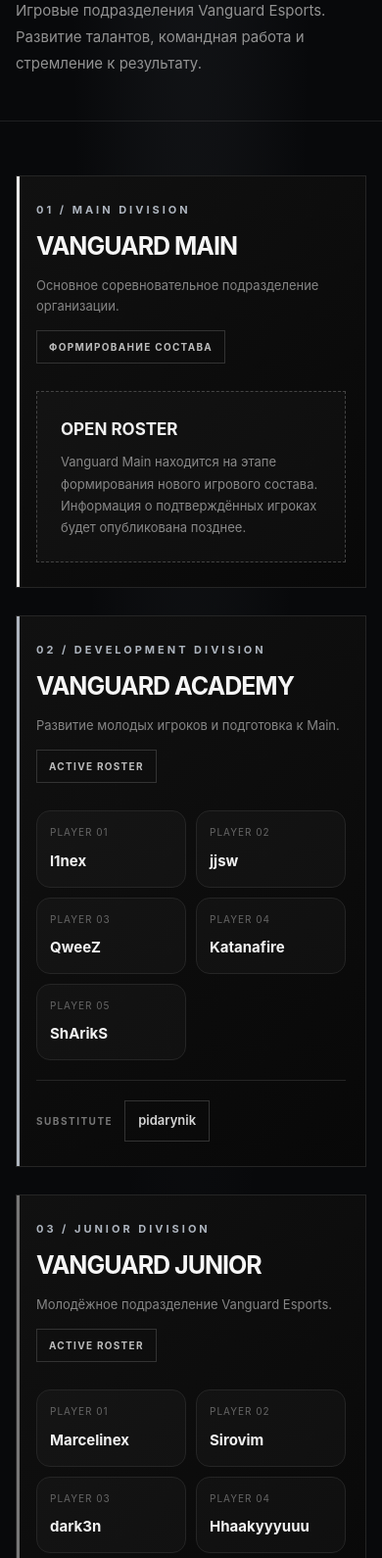
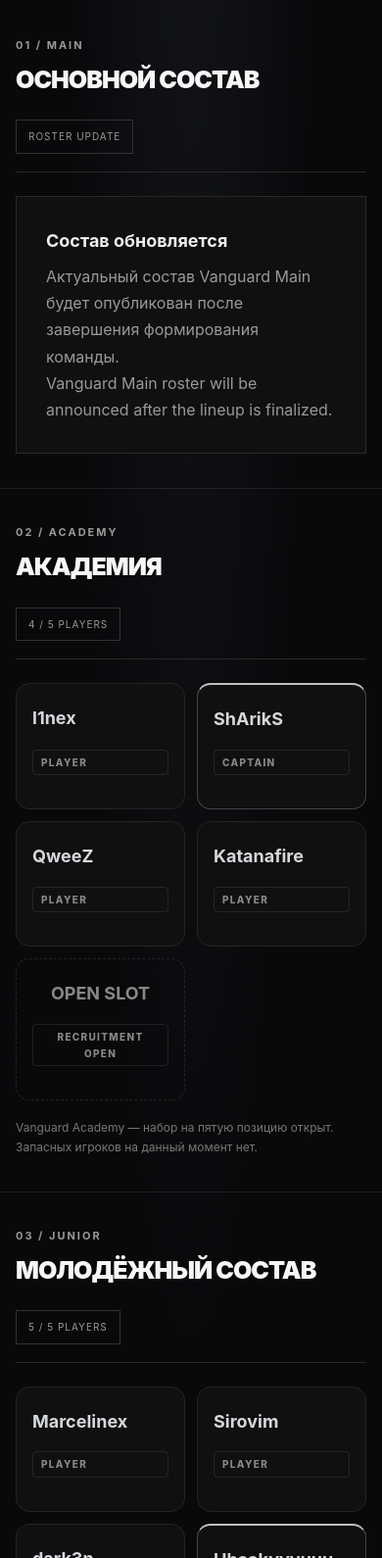
Before and after one commit to vanguardesports/vanguard-esports-website, a plain HTML site: page teams.html in a window 390 px wide. Shown: the part 308-1898 px from the top of the page at 98% size. Drawn offline with Linux system fonts and the light colour scheme.

Commit message:
teams.html

```diff
--- a/teams.html
+++ b/teams.html
@@ -1,419 +1,275 @@
+
 <!DOCTYPE html>
 <html lang="ru">
 <head>
     <meta charset="UTF-8">
     <meta name="viewport" content="width=device-width, initial-scale=1.0">
-    <meta name="description" content="Актуальные составы Vanguard Esports и суббренд Noctel Reload.">
     <meta name="theme-color" content="#050505">
+    <meta name="description" content="Официальные составы Vanguard Esports по Counter-Strike 2.">
     <title>Составы — Vanguard Esports</title>
     <link rel="icon" type="image/svg+xml" href="assets/logos/favicon.svg">
     <link rel="stylesheet" href="css/styles.css">
 
     <style>
-        .teams-page {
-            min-height: 70vh;
-            padding-bottom: 100px;
-        }
-
-        .teams-hero {
-            padding: 100px 0 65px;
-            border-bottom: 1px solid rgba(255,255,255,.09);
-        }
-
-        .teams-hero .eyebrow,
+        .teams-page { padding-bottom: 90px; }
+        .teams-intro { padding: 75px 0 45px; }
+        .teams-intro .eyebrow,
         .roster-eyebrow {
-            color: #aeb5bf;
+            color: #999;
             font-size: 11px;
             font-weight: 700;
-            letter-spacing: 3px;
+            letter-spacing: 2px;
             text-transform: uppercase;
         }
-
-        .teams-hero h1 {
-            margin: 18px 0;
-            color: #f5f5f5;
-            font-size: clamp(42px, 7vw, 76px);
-            line-height: .98;
-            letter-spacing: -3px;
-            text-transform: uppercase;
+        .teams-intro h1 {
+            margin: 14px 0;
+            font-size: clamp(34px, 6vw, 58px);
+            font-weight: 800;
+            letter-spacing: -2px;
         }
-
-        .teams-hero p {
-            max-width: 580px;
-            color: #929292;
-            font-size: 15px;
-            line-height: 1.8;
+        .teams-intro p {
+            max-width: 620px;
+            color: #999;
+            line-height: 1.7;
         }
-
-        .rosters-list {
-            display: grid;
-            gap: 28px;
-            padding-top: 55px;
-        }
-
-        .roster-panel {
-            position: relative;
-            overflow: hidden;
-            padding: 34px;
-            border: 1px solid #252525;
-            background: linear-gradient(135deg, #111 0%, #080808 100%);
-        }
-
-        .roster-panel::before {
-            position: absolute;
-            top: 0;
-            left: 0;
-            width: 3px;
-            height: 100%;
-            background: #e8e8e8;
-            content: "";
-        }
-
-        .roster-panel.academy::before {
-            background: #aeb5bf;
-        }
-
-        .roster-panel.junior::before {
-            background: #777;
-        }
-
-        .roster-panel.noctel::before {
-            background: #c0c0c0;
-        }
-
-        .roster-top {
+        .roster-section { padding: 35px 0; }
+        .roster-heading {
             display: flex;
-            align-items: flex-start;
+            align-items: center;
             justify-content: space-between;
             gap: 20px;
-            margin-bottom: 28px;
+            margin-bottom: 24px;
+            border-bottom: 1px solid #292929;
+            padding-bottom: 18px;
         }
-
-        .roster-top h2 {
-            margin: 8px 0 0;
-            color: #f5f5f5;
-            font-size: clamp(25px, 4vw, 36px);
+        .roster-heading h2 {
+            margin: 6px 0 0;
+            font-size: clamp(25px, 4vw, 34px);
             letter-spacing: -1px;
+        }
+        .roster-status {
+            color: #999;
+            border: 1px solid #333;
+            padding: 8px 12px;
+            font-size: 10px;
+            letter-spacing: 1px;
             text-transform: uppercase;
+            white-space: nowrap;
         }
-
-        .roster-description {
-            margin: 9px 0 0;
-            color: #858585;
-            font-size: 13px;
-            line-height: 1.6;
+        .players-grid {
+            display: grid;
+            grid-template-columns: repeat(5, minmax(0, 1fr));
+            gap: 12px;
         }
-
-        .roster-status {
-            flex-shrink: 0;
-            padding: 8px 12px;
-            border: 1px solid #333;
-            color: #bdbdbd;
+        .player-card {
+            min-height: 115px;
+            padding: 20px 16px;
+            background: #101010;
+            border: 1px solid #242424;
+            display: flex;
+            flex-direction: column;
+            justify-content: space-between;
+            transition: border-color .2s, transform .2s;
+        }
+        .player-card:hover {
+            border-color: #777;
+            transform: translateY(-3px);
+        }
+        .player-name {
+            font-size: 18px;
+            font-weight: 750;
+            overflow-wrap: anywhere;
+        }
+        .player-role {
+            margin-top: 16px;
+            color: #888;
             font-size: 10px;
-            font-weight: 700;
             letter-spacing: 1.3px;
             text-transform: uppercase;
         }
-
-        .player-grid {
-            display: grid;
-            grid-template-columns: repeat(5, minmax(0, 1fr));
-            gap: 10px;
+        .player-card.captain { border-top: 2px solid #c0c0c0; }
+        .player-card.open-slot {
+            border-style: dashed;
+            background: transparent;
+            color: #888;
         }
-
-        .player-card {
-            min-height: 86px;
-            display: flex;
-            flex-direction: column;
-            justify-content: center;
-            padding: 17px;
-            border: 1px solid #252525;
-            background: rgba(255,255,255,.025);
+        .roster-note {
+            margin-top: 18px;
+            color: #777;
+            font-size: 12px;
         }
-
-        .player-number {
-            margin-bottom: 9px;
-            color: #666;
-            font-size: 10px;
-            letter-spacing: 1px;
-        }
-
-        .player-name {
-            color: #f1f1f1;
-            font-size: 15px;
-            font-weight: 700;
-            overflow-wrap: anywhere;
-        }
-
-        .reserve-block {
-            display: flex;
-            align-items: center;
-            flex-wrap: wrap;
-            gap: 12px;
-            margin-top: 20px;
-            padding-top: 20px;
-            border-top: 1px solid #252525;
-        }
-
-        .reserve-label {
-            color: #777;
-            font-size: 10px;
-            font-weight: 700;
-            letter-spacing: 1.5px;
-            text-transform: uppercase;
-        }
-
-        .reserve-player {
-            padding: 9px 13px;
-            border: 1px solid #333;
-            color: #d5d5d5;
-            font-size: 13px;
-            font-weight: 600;
-        }
-
-        .open-roster {
-            padding: 24px;
-            border: 1px dashed #444;
-            background: rgba(255,255,255,.02);
-        }
-
-        .open-roster strong {
-            display: block;
-            margin-bottom: 8px;
-            color: #f0f0f0;
-            font-size: 17px;
-            text-transform: uppercase;
-        }
-
-        .open-roster p {
-            margin: 0;
-            color: #888;
-            font-size: 13px;
+        .roster-update {
+            padding: 30px;
+            background: #101010;
+            border: 1px solid #292929;
+            color: #999;
             line-height: 1.7;
         }
-
-        .noctel-note {
-            max-width: 720px;
-            margin: 0;
-            color: #a0a0a0;
-            font-size: 14px;
-            line-height: 1.8;
+        .roster-update strong {
+            display: block;
+            color: #eee;
+            font-size: 18px;
+            margin-bottom: 8px;
         }
-
-        .noctel-name {
-            margin-top: 28px;
-            color: #f5f5f5;
-            font-size: clamp(27px, 4vw, 42px);
-            font-weight: 800;
-            letter-spacing: 1px;
+        @media (max-width: 900px) {
+            .players-grid { grid-template-columns: repeat(3, minmax(0, 1fr)); }
         }
-
-        @media (max-width: 800px) {
-            .player-grid {
-                grid-template-columns: repeat(2, minmax(0, 1fr));
-            }
-
-            .roster-panel {
-                padding: 25px 20px;
-            }
-        }
-
-        @media (max-width: 520px) {
-            .teams-hero {
-                padding: 75px 0 45px;
-            }
-
-            .teams-hero h1 {
-                letter-spacing: -2px;
-            }
-
-            .roster-top {
-                flex-direction: column;
-                gap: 14px;
-            }
-
-            .player-grid {
-                grid-template-columns: 1fr 1fr;
-            }
-
-            .player-card {
-                min-height: 76px;
-                padding: 13px;
-            }
+        @media (max-width: 600px) {
+            .teams-intro { padding: 55px 0 30px; }
+            .players-grid { grid-template-columns: repeat(2, minmax(0, 1fr)); }
+            .roster-heading { align-items: flex-start; flex-direction: column; }
+            .player-card { min-height: 100px; }
         }
     </style>
 </head>
 
 <body>
-
 <header class="header">
     <div class="container">
+        <div class="header-inner">
             <a href="index.html" class="logo" aria-label="Vanguard Esports">
                 <img src="assets/logos/favicon.svg" alt="Vanguard" width="38" height="38">
                 <span>VANGUARD<span class="logo-accent"> ESPORTS</span></span>
             </a>
 
             <nav class="nav">
-                <a href="index.html" class="nav-link">Главная</a>
-                <a href="teams.html" class="nav-link active">Составы</a>
-                <a href="matches.html" class="nav-link">Матчи</a>
-                <a href="news.html" class="nav-link">Новости</a>
-                <a href="about.html" class="nav-link">О нас</a>
-                <a href="contacts.html" class="nav-link">Контакты</a>
+                <a href="index.html" data-i18n="nav.home">Главная</a>
+                <a href="teams.html" data-i18n="nav.teams">Составы</a>
+                <a href="matches.html" data-i18n="nav.matches">Матчи</a>
+                <a href="news.html" data-i18n="nav.news">Новости</a>
+                <a href="partners.html">Партнёры</a>
+                <a href="about.html" data-i18n="nav.about">О нас</a>
+                <a href="contacts.html" data-i18n="nav.contacts">Контакты</a>
             </nav>
 
             <div class="header-actions">
-                <div class="lang-switch">
-                    <button class="lang-btn active" type="button" data-lang="ru">RU</button>
-                    <button class="lang-btn" type="button" data-lang="en">EN</button>
-                </div>
-                <button class="mobile-menu-toggle" type="button" aria-label="Открыть меню">
-                    <span></span>
-                    <span></span>
-                    <span></span>
+                <button class="lang-switch" id="langSwitch" type="button">EN</button>
+                <button class="mobile-menu-toggle" id="mobileMenuToggle"
+                        type="button" aria-label="Открыть меню">
+                    <span></span><span></span><span></span>
                 </button>
             </div>
         </div>
+    </div>
 
-        <div class="mobile-menu">
-            <a href="index.html">Главная</a>
-            <a href="teams.html">Составы</a>
-            <a href="matches.html">Матчи</a>
-            <a href="news.html">Новости</a>
-            <a href="about.html">О нас</a>
-            <a href="contacts.html">Контакты</a>
+    <div class="mobile-menu" id="mobileMenu">
+        <a href="index.html" data-i18n="nav.home">Главная</a>
+        <a href="teams.html" data-i18n="nav.teams">Составы</a>
+        <a href="matches.html" data-i18n="nav.matches">Матчи</a>
+        <a href="news.html" data-i18n="nav.news">Новости</a>
+        <a href="partners.html">Партнёры</a>
+        <a href="about.html" data-i18n="nav.about">О нас</a>
+        <a href="contacts.html" data-i18n="nav.contacts">Контакты</a>
     </div>
 </header>
 
 <main class="teams-page">
-        <section class="teams-hero">
+    <section class="teams-intro">
         <div class="container">
-                <div class="eyebrow">VANGUARD ESPORTS / ROSTERS</div>
-                <h1>Наши<br>составы</h1>
-                <p>
-                    Игровые подразделения Vanguard Esports.
-                    Развитие талантов, командная работа и стремление к результату.
+            <div class="roster-eyebrow">VANGUARD ESPORTS / CS2</div>
+            <h1 data-i18n="page.teams.title">Наши составы</h1>
+            <p data-i18n="page.teams.description">
+                Игроки, представляющие Vanguard Esports на соревновательной сцене.
             </p>
         </div>
     </section>
 
-        <section class="container rosters-list">
-
-            <!-- MAIN -->
-            <article class="roster-panel main">
-                <div class="roster-top">
+    <section class="roster-section">
+        <div class="container">
+            <div class="roster-heading">
                 <div>
-                        <div class="roster-eyebrow">01 / MAIN DIVISION</div>
-                        <h2>Vanguard Main</h2>
-                        <p class="roster-description">Основное соревновательное подразделение организации.</p>
+                    <div class="roster-eyebrow">01 / MAIN</div>
+                    <h2 data-i18n="teams.main">Основной состав</h2>
                 </div>
-                    <span class="roster-status">Формирование состава</span>
+                <span class="roster-status">ROSTER UPDATE</span>
             </div>
 
-                <div class="open-roster">
-                    <strong>Open Roster</strong>
-                    <p>
-                        Vanguard Main находится на этапе формирования нового игрового состава.
-                        Информация о подтверждённых игроках будет опубликована позднее.
-                    </p>
+            <div class="roster-update">
+                <strong>Состав обновляется</strong>
+                Актуальный состав Vanguard Main будет опубликован после завершения формирования команды.
+                <br>
+                <span>Vanguard Main roster will be announced after the lineup is finalized.</span>
             </div>
+        </div>
+    </section>
+
+    <section class="roster-section">
+        <div class="container">
+            <div class="roster-heading">
+                <div>
+                    <div class="roster-eyebrow">02 / ACADEMY</div>
+                    <h2 data-i18n="teams.academy">Академия</h2>
+                </div>
+                <span class="roster-status">4 / 5 PLAYERS</span>
+            </div>
+
+            <div class="players-grid">
+                <article class="player-card">
+                    <div class="player-name">l1nex</div>
+                    <div class="player-role">Player</div>
                 </article>
 
-            <!-- ACADEMY -->
-            <article class="roster-panel academy">
-                <div class="roster-top">
+                <article class="player-card captain">
+                    <div class="player-name">ShArikS</div>
+                    <div class="player-role">Captain</div>
+                </article>
+
+                <article class="player-card">
+                    <div class="player-name">QweeZ</div>
+                    <div class="player-role">Player</div>
+                </article>
+
+                <article class="player-card">
+                    <div class="player-name">Katanafire</div>
+                    <div class="player-role">Player</div>
+                </article>
+
+                <article class="player-card open-slot">
+                    <div class="player-name">OPEN SLOT</div>
+                    <div class="player-role">Recruitment open</div>
+                </article>
+            </div>
+            <p class="roster-note">Vanguard Academy — набор на пятую позицию открыт. Запасных игроков на данный момент нет.</p>
+        </div>
+    </section>
+
+    <section class="roster-section">
+        <div class="container">
+            <div class="roster-heading">
                 <div>
-                        <div class="roster-eyebrow">02 / DEVELOPMENT DIVISION</div>
-                        <h2>Vanguard Academy</h2>
-                        <p class="roster-description">Развитие молодых игроков и подготовка к Main.</p>
+                    <div class="roster-eyebrow">03 / JUNIOR</div>
+                    <h2 data-i18n="teams.junior">Молодёжный состав</h2>
                 </div>
-                    <span class="roster-status">Active Roster</span>
+                <span class="roster-status">5 / 5 PLAYERS</span>
             </div>
 
-                <div class="player-grid">
-                    <div class="player-card">
-                        <span class="player-number">PLAYER 01</span>
-                        <span class="player-name">l1nex</span>
-                    </div>
-                    <div class="player-card">
-                        <span class="player-number">PLAYER 02</span>
-                        <span class="player-name">jjsw</span>
-                    </div>
-                    <div class="player-card">
-                        <span class="player-number">PLAYER 03</span>
-                        <span class="player-name">QweeZ</span>
-                    </div>
-                    <div class="player-card">
-                        <span class="player-number">PLAYER 04</span>
-                        <span class="player-name">Katanafire</span>
-                    </div>
-                    <div class="player-card">
-                        <span class="player-number">PLAYER 05</span>
-                        <span class="player-name">ShArikS</span>
+            <div class="players-grid">
+                <article class="player-card">
+                    <div class="player-name">Marcelinex</div>
+                    <div class="player-role">Player</div>
+                </article>
+
+                <article class="player-card">
+                    <div class="player-name">Sirovim</div>
+                    <div class="player-role">Player</div>
+                </article>
+
+                <article class="player-card">
+                    <div class="player-name">dark3n</div>
+                    <div class="player-role">Player</div>
+                </article>
+
+                <article class="player-card captain">
+                    <div class="player-name">Hhaakyyyuuu</div>
+                    <div class="player-role">Captain</div>
+                </article>
+
+                <article class="player-card">
+                    <div class="player-name">lunariX</div>
+                    <div class="player-role">Player</div>
+                </article>
             </div>
         </div>
-
-                <div class="reserve-block">
-                    <span class="reserve-label">Substitute</span>
-                    <span class="reserve-player">pidarynik</span>
-                </div>
-            </article>
-
-            <!-- JUNIOR -->
-            <article class="roster-panel junior">
-                <div class="roster-top">
-                    <div>
-                        <div class="roster-eyebrow">03 / JUNIOR DIVISION</div>
-                        <h2>Vanguard Junior</h2>
-                        <p class="roster-description">Молодёжное подразделение Vanguard Esports.</p>
-                    </div>
-                    <span class="roster-status">Active Roster</span>
-                </div>
-
-                <div class="player-grid">
-                    <div class="player-card">
-                        <span class="player-number">PLAYER 01</span>
-                        <span class="player-name">Marcelinex</span>
-                    </div>
-                    <div class="player-card">
-                        <span class="player-number">PLAYER 02</span>
-                        <span class="player-name">Sirovim</span>
-                    </div>
-                    <div class="player-card">
-                        <span class="player-number">PLAYER 03</span>
-                        <span class="player-name">dark3n</span>
-                    </div>
-                    <div class="player-card">
-                        <span class="player-number">PLAYER 04</span>
-                        <span class="player-name">Hhaakyyyuuu</span>
-                    </div>
-                    <div class="player-card">
-                        <span class="player-number">PLAYER 05</span>
-                        <span class="player-name">lunariX</span>
-                    </div>
-                </div>
-            </article>
-
-            <!-- NOCTEL RELOAD -->
-            <article class="roster-panel noctel">
-                <div class="roster-top">
-                    <div>
-                        <div class="roster-eyebrow">04 / SUBBRAND</div>
-                        <h2>Noctel Reload</h2>
-                        <p class="roster-description">Отдельный проект в экосистеме Vanguard Esports.</p>
-                    </div>
-                    <span class="roster-status">Vanguard Subbrand</span>
-                </div>
-
-                <div class="noctel-name">NOCTEL RELOAD</div>
-                <p class="noctel-note">
-                    Noctel Reload — самостоятельный киберспортивный коллектив,
-                    развивающийся в рамках партнёрства с Vanguard Esports.
-                    Проект сохраняет собственную идентичность и внутреннее управление,
-                    используя организационную инфраструктуру Vanguard в рамках достигнутых договорённостей.
-                </p>
-            </article>
-
     </section>
 </main>
 
@@ -422,30 +278,34 @@
         <div class="footer-main">
             <div class="footer-brand">
                 <a href="index.html" class="logo">
-                        <img src="assets/logos/favicon.svg" alt="Vanguard" width="34" height="34">
+                    <img src="assets/logos/favicon.svg" alt="Vanguard" width="38" height="38">
                     <span>VANGUARD<span class="logo-accent"> ESPORTS</span></span>
                 </a>
-                    <p>More Than A Team.</p>
+                <p data-i18n="footer.description">Киберспортивная организация по Counter-Strike 2.</p>
             </div>
 
             <div class="footer-column">
-                    <h3>Навигация</h3>
-                    <a href="index.html">Главная</a>
-                    <a href="teams.html">Составы</a>
-                    <a href="matches.html">Матчи</a>
-                    <a href="news.html">Новости</a>
+                <h3 data-i18n="footer.navigation">НАВИГАЦИЯ</h3>
+                <ul>
+                    <li><a href="teams.html" data-i18n="nav.teams">Составы</a></li>
+                    <li><a href="matches.html" data-i18n="nav.matches">Матчи</a></li>
+                    <li><a href="news.html" data-i18n="nav.news">Новости</a></li>
+                    <li><a href="partners.html">Партнёры</a></li>
+                    <li><a href="about.html" data-i18n="nav.about">О нас</a></li>
+                </ul>
             </div>
 
             <div class="footer-column">
-                    <h3>Организация</h3>
-                    <a href="about.html">О нас</a>
-                    <a href="contacts.html">Контакты</a>
+                <h3 data-i18n="footer.social">СОЦИАЛЬНЫЕ СЕТИ</h3>
+                <ul>
+                    <li><a href="https://t.me/vanguard_esports" target="_blank" rel="noopener noreferrer">Telegram</a></li>
+                </ul>
             </div>
         </div>
 
         <div class="footer-bottom">
-                <span>© 2026 Vanguard Esports. All rights reserved.</span>
-                <span>More Than A Team.</span>
+            <span>© <span data-current-year></span> Vanguard Esports.</span>
+            <span data-i18n="footer.rights">Все права защищены.</span>
         </div>
     </div>
 </footer>
```
Lines whose indentation alone changed are shown as unchanged.
